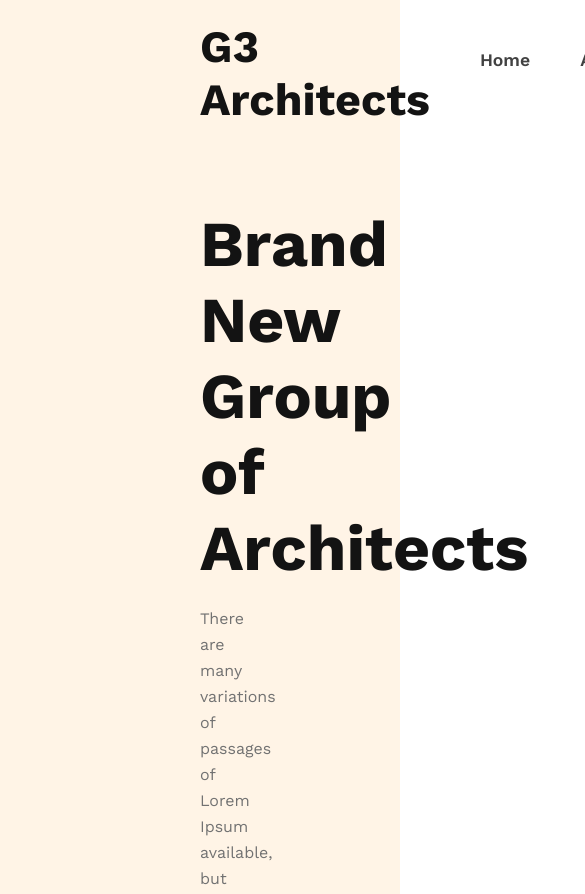
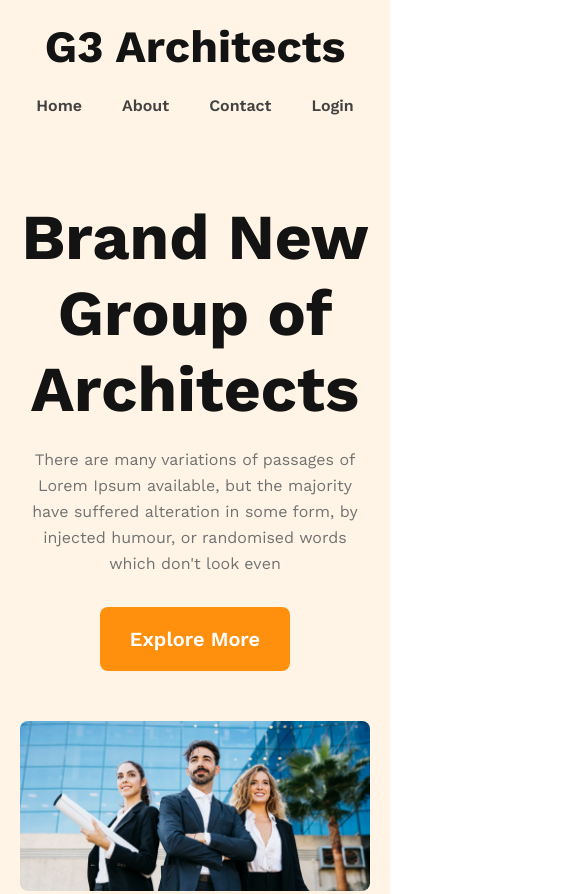
Before and after one commit to shaid30044/g3-architect, a plain HTML site: page index.html in a window 390 px wide. Shown: the top 894 px of the page, 585 px wide, since content can reach past the window. Drawn offline with nearby package versions, Linux system fonts and the light colour scheme.

Commit message:
add responsive section

```diff
--- a/index.html
+++ b/index.html
@@ -20,7 +20,7 @@
             <ul>
                 <li class="nav-menu"><a href="">Home</a></li>
                 <li class="nav-menu"><a href="">About</a></li>
-                <li class="nav-menu"><a href="">Contact Us</a></li>
+                <li class="nav-menu"><a href="">Contact</a></li>
                 <li class="nav-menu"><a href="">Login</a></li>
             </ul>
         </nav>
--- a/style.css
+++ b/style.css
@@ -45,10 +45,10 @@ header {
 }
 
 .nav-menu {
-    font-size: 1.1rem;
+    font-size: 1rem;
     font-weight: 600;
     line-height: 26px;
-    padding-left: 50px;
+    padding: 0 20px;
 }
 
 nav ul {
@@ -90,3 +90,37 @@ nav li a {
     border-radius: 8px;
     margin-top: 50px;
 }
+
+/* responsive styles */
+
+/* small devices */
+
+@media screen and (max-width: 576px) {
+    header {
+        padding: 20px;
+    }
+
+    .nav-bar {
+        flex-direction: column;
+    }
+
+    nav ul {
+        padding-top: 20px;
+    }
+}
+
+/* medium devices */
+
+@media screen and (min-width: 576px) and (max-width: 992px) {
+    header {
+        padding: 40px;
+    }
+
+    .nav-bar {
+        flex-direction: column;
+    }
+
+    nav ul {
+        padding-top: 20px;
+    }
+}
```
